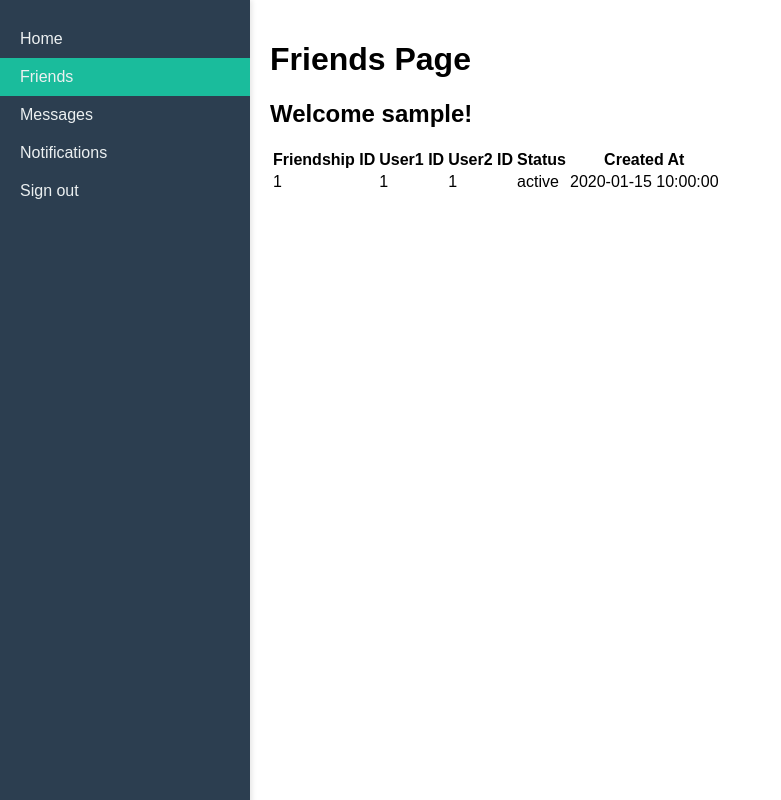
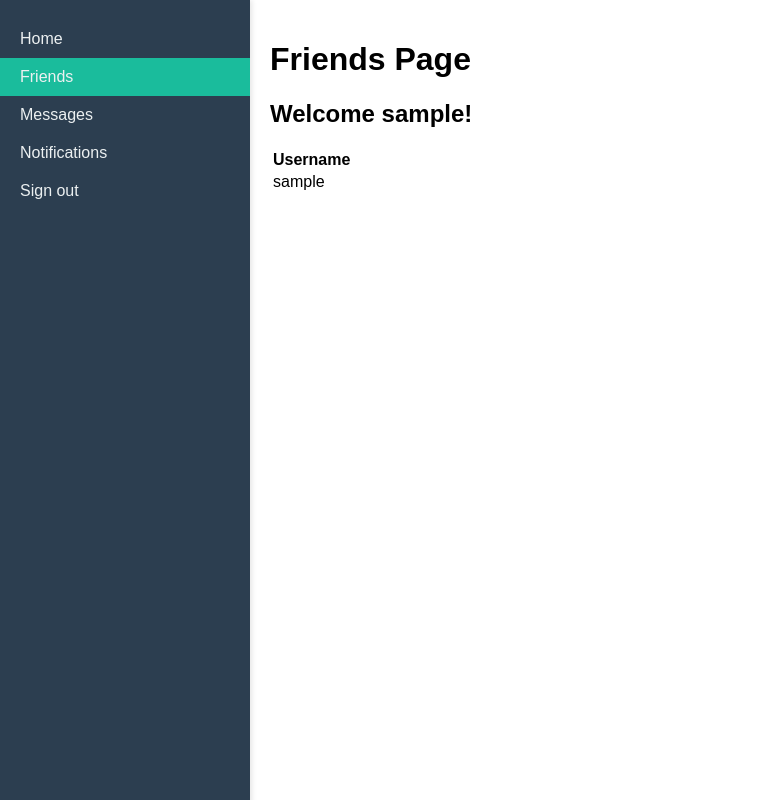
Before and after one commit to Imran28K/SocialMediaApp, a PHP site: page /friend-list.php in a window 1280 px wide. Shown: the whole page, without its empty margins (0-781 px from the left). Run offline with PHP 8.4, Linux system fonts and the light colour scheme; the visitor is signed in with stand-in values (Sample User, id 1); tables that the repository leaves empty or names only in its code hold one stand-in row (values such as "Sample post").

Commit message:
modified backend code so that friends page will show usernames that are friends with account logged in

```diff
--- a/back-end/view-friends.php
+++ b/back-end/view-friends.php
@@ -4,62 +4,44 @@
 function getFriendships($username) {
     include '../database/db-connection.php';
 
-    $query1 = "SELECT user_id FROM users WHERE username = '$username'";
-    $result1 = $mysqli->query($query1);
+    //gets the user_id of the logged in username
+    $query1 = "SELECT user_id FROM users WHERE username = ?";
+    $stmt1 = $mysqli->prepare($query1);
+    $stmt1->bind_param('s', $username);
+    $stmt1->execute();
+    $result1 = $stmt1->get_result();
 
     $friendships = [];
 
-    if ($result1) {
-
-        $row = $result1->fetch_assoc();
+    if ($result1 && $row = $result1->fetch_assoc()) {
         $user_id = $row['user_id'];
 
-        $query2 = "SELECT * FROM friendships WHERE user1_id = '$user_id' OR user2_id = '$user_id'";
-        $result2 = $mysqli->query($query2);
+        //this gets the info from friendships
+        $query2 = "SELECT * FROM friendships WHERE user1_id = ? OR user2_id = ?";
+        $stmt2 = $mysqli->prepare($query2);
+        $stmt2->bind_param('ii', $user_id, $user_id);
+        $stmt2->execute();
+        $result2 = $stmt2->get_result();
 
+        //this will fetch all username of friends that is linked to the account logged in
         if ($result2) {
             while ($row = $result2->fetch_assoc()) {
-                $friendships[] = $row;
+                $friend_id = ($row['user1_id'] == $user_id) ? $row['user2_id'] : $row['user1_id'];
+                $query3 = "SELECT username FROM users WHERE user_id = ?";
+                $stmt3 = $mysqli->prepare($query3);
+                $stmt3->bind_param('i', $friend_id);
+                $stmt3->execute();
+                $result3 = $stmt3->get_result();
+                if ($result3 && $friend_row = $result3->fetch_assoc()) {
+                    $friendships[] = ['username' => $friend_row['username']];
+                }
             }
         }
     }
 
-    //i will use this to select username of user1's friend from users table
-
-
     $mysqli->close();
-
 
     return $friendships;
 }
 
-
-
-/*
-include '../database/db-connection.php';
-
-$username = $_SESSION['username'];
-
-$query1 = "SELECT user_id FROM users WHERE username='$username'";
-$result1 = $mysqli->query($query1);
-
-if($result1){
-    while($row = $result1->fetch_assoc()){
-        echo "User ID: " . $row['user_id'] . "\n";
-        $user_id = $row['user_id'];
-
-        $query2 = "SELECT * FROM friendships WHERE user_id='$user_id' "
-        $result2 = $mysqli->query($query2);
-
-        while($row = $result2->fetch_assoc()){
-
-        }
-
-
-    }
-}
-else{
-    echo "Error: " . $mysqli->error;
-}
-*/
 ?>
--- a/user/friend-list.php
+++ b/user/friend-list.php
@@ -5,6 +5,7 @@
     <meta name="viewport" content="width=device-width, initial-scale=1.0">
     <title>Friend List</title>
 </head>
+<body>
 
 <?php
 session_start();
@@ -12,34 +13,23 @@ include '../include/sidebar-friend-list.php';
 include '../back-end/view-friends.php';
 
 $username = $_SESSION['username'];
-
 ?>
 
-<body>
 <div class="main-content">
-        <h1><?php echo "Friends Page" ?></h1>
-        <h2><?php echo "Welcome " . $username . "!"; ?></h2>
+    <h1><?php echo "Friends Page"; ?></h1>
+    <h2><?php echo "Welcome " . htmlspecialchars($username) . "!"; ?></h2>
 
-        <!-- prints out user_id of current login at the moment -->
     <?php
     $friendships = getFriendships($username);
     if (!empty($friendships)) {
         echo "<table>";
         echo "<tr>
-                    <th>Friendship ID</th>
-                    <th>User1 ID</th>
-                    <th>User2 ID</th>
-                    <th>Status</th>
-                    <th>Created At</th>
+                <th>Username</th>
               </tr>";
 
         foreach ($friendships as $friendship) {
             echo "<tr>";
-                echo "<td>" . htmlspecialchars($friendship['friendship_id']) . "</td>";
-                echo "<td>" . htmlspecialchars($friendship['user1_id']) . "</td>";
-                echo "<td>" . htmlspecialchars($friendship['user2_id']) . "</td>";
-                echo "<td>" . htmlspecialchars($friendship['status']) . "</td>";
-                echo "<td>" . htmlspecialchars($friendship['created_at']) . "</td>";
+            echo "<td>" . htmlspecialchars($friendship['username']) . "</td>";
             echo "</tr>";
         }
 
@@ -48,9 +38,7 @@ $username = $_SESSION['username'];
         echo "<p>No friends found.</p>";
     }
     ?>
+</div>
 
-
-
-    </div>
 </body>
 </html>
```
Lines whose indentation alone changed are shown as unchanged.
